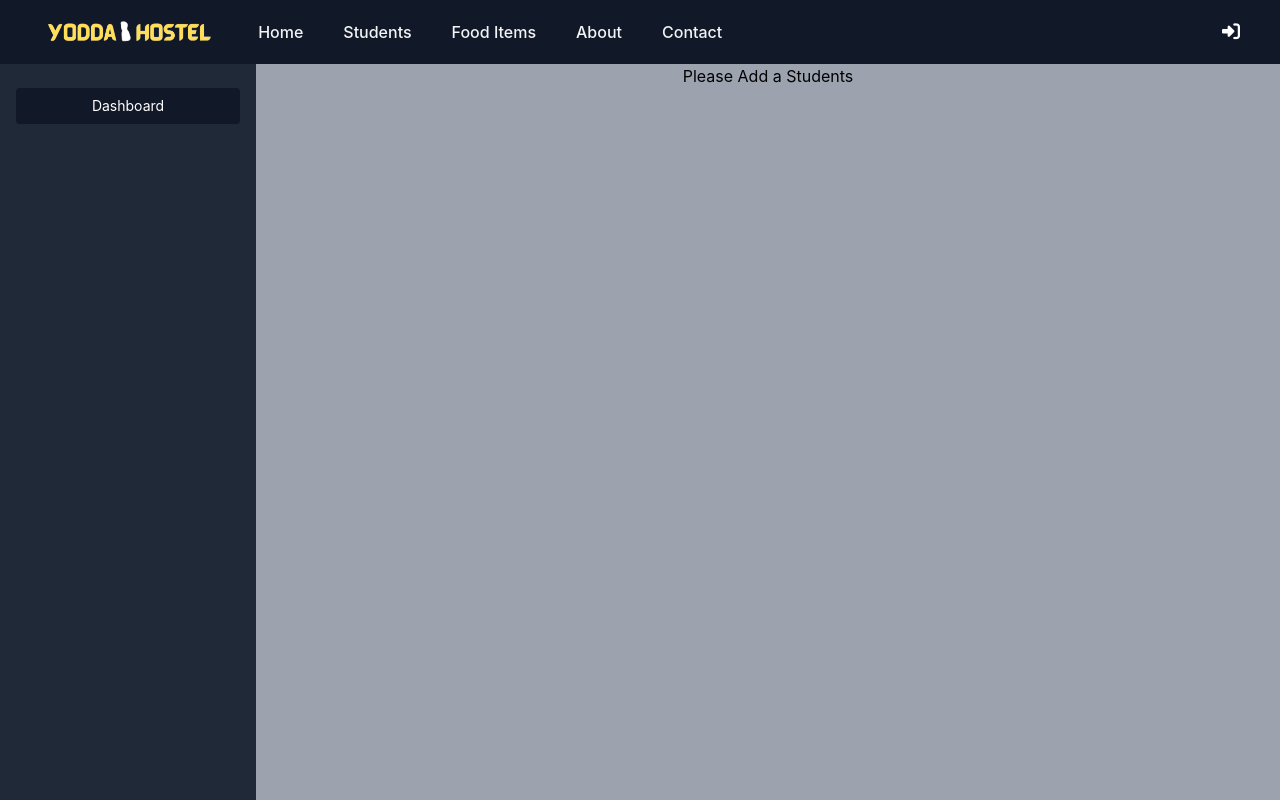
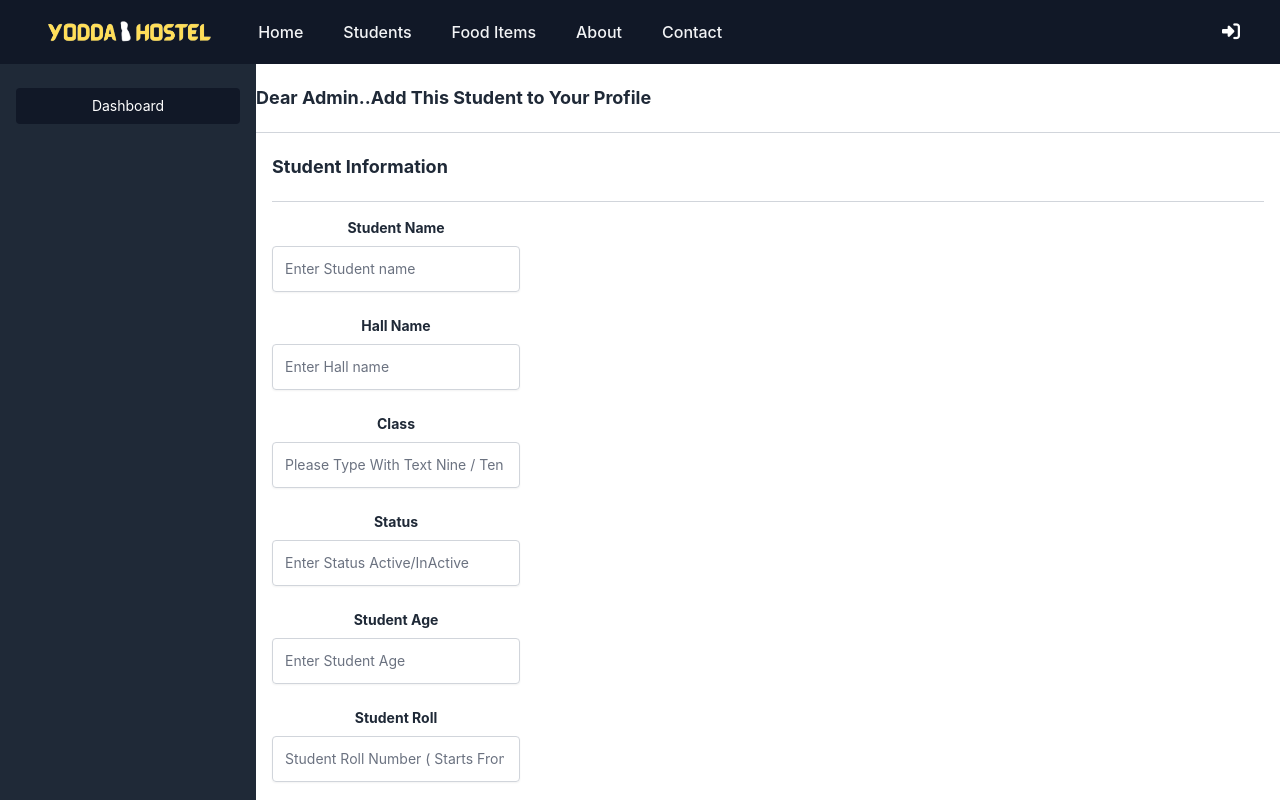
Before and after one commit to Ashraful2880/Client-Yodda-Hostel, a React (Create React App) app: page /dashboard/addStudent in a window 1280 px wide. Shown: the top 800 px of the page. Built offline with nearby package versions, Linux system fonts and the light colour scheme; no server answers.

Commit message:
Add Students Page Added

```diff
--- a/src/Components/Dashboard/AddStudents/AddStudents.js
+++ b/src/Components/Dashboard/AddStudents/AddStudents.js
@@ -1,10 +1,73 @@
 import React from 'react';
 
 const AddStudents = () => {
+
     return (
-        <div className="bg-gray-400 h-screen">
-            <h1>Please Add a Students</h1>
-        </div>
+        <form className="h-full" onSubmit="{handleSubmit}" >
+            <div className="bg-white dark:bg-gray-800">
+                <div className="container mx-auto bg-white dark:bg-gray-800 rounded">
+                    <div className="xl:w-full border-b border-gray-300 dark:border-gray-700 py-5 bg-white dark:bg-gray-800">
+                        <div className="flex w-11/12 mx-auto xl:w-full xl:mx-0 items-center">
+                            <p className="text-lg text-gray-800 dark:text-gray-100 font-bold"> Dear Admin..Add This Student to Your Profile</p>
+                        </div>
+                    </div>
+                </div>
+                <div className="container mx-auto bg-white dark:bg-gray-800 rounded px-4">
+                    <div className="xl:w-full border-b border-gray-300 dark:border-gray-700 py-5">
+                        <div className="flex w-11/12 mx-auto xl:w-full xl:mx-0 items-center">
+                            <p className="text-lg text-gray-800 dark:text-gray-100 font-bold">Student Information</p>
+                        </div>
+                    </div>
+                    <div className="mx-auto pt-4">
+                        <div className="container mx-auto">
+                            <div className="xl:w-1/4 lg:w-1/2 md:w-1/2 flex flex-col mb-6">
+                                <label htmlFor="StudentName" className="pb-2 text-sm font-bold text-gray-800">
+                                    Student Name
+                                </label>
+                                <input type="text" name="name" required className="border border-gray-300 pl-3 py-3 shadow-sm bg-transparent rounded text-sm focus:outline-none focus:border-indigo-700 placeholder-gray-500 text-gray-500" placeholder ="Enter Student name" />
+                            </div>
+                            <div className="xl:w-1/4 lg:w-1/2 md:w-1/2 flex flex-col mb-6">
+                                <label htmlFor="HallName" className="pb-2 text-sm font-bold text-gray-800 dark:text-gray-100">
+                                    Hall Name
+                                </label>
+                                <input type="text" name="hall_name" required className="border border-gray-300 pl-3 py-3 shadow-sm bg-transparent rounded text-sm focus:outline-none focus:border-indigo-700 placeholder-gray-500 text-gray-500" placeholder ="Enter Hall name"/>
+                            </div>
+                            <div className="xl:w-1/4 lg:w-1/2 md:w-1/2 flex flex-col mb-6">
+                                <label htmlFor="class" className="pb-2 text-sm font-bold text-gray-800 dark:text-gray-100">
+                                    Class
+                                </label>
+                                <input type="text" name="class" required className="border border-gray-300 pl-3 py-3 shadow-sm bg-transparent rounded text-sm focus:outline-none focus:border-indigo-700 placeholder-gray-500 text-gray-500" placeholder="Please Type With Text Nine / Ten" />
+                            </div>
+                            <div className="xl:w-1/4 lg:w-1/2 md:w-1/2 flex flex-col mb-6">
+                                <label htmlFor="status" className="pb-2 text-sm font-bold text-gray-800 dark:text-gray-100">
+                                    Status
+                                </label>
+                                <input type="text" name="status" required className="border border-gray-300 pl-3 py-3 shadow-sm bg-transparent rounded text-sm focus:outline-none focus:border-indigo-700 placeholder-gray-500 text-gray-500" placeholder="Enter Status Active/InActive" />
+                            </div>
+                            <div className="xl:w-1/4 lg:w-1/2 md:w-1/2 flex flex-col mb-6">
+                                <label htmlFor="age" className="pb-2 text-sm font-bold text-gray-800 dark:text-gray-100">
+                                    Student Age
+                                </label>
+                                <input type="number" name="age" required className="border border-gray-300 pl-3 py-3 shadow-sm rounded bg-transparent text-sm focus:outline-none focus:border-indigo-700 placeholder-gray-500 text-gray-500" placeholder ="Enter Student Age" />
+                            </div>
+                            <div className="xl:w-1/4 lg:w-1/2 md:w-1/2 flex flex-col mb-6">
+                                <label htmlFor="roll" className="pb-2 text-sm font-bold text-gray-800 dark:text-gray-100">
+                                    Student Roll
+                                </label>
+                                <input type="number" name="roll" required className="border border-gray-300 pl-3 py-3 shadow-sm rounded bg-transparent text-sm focus:outline-none focus:border-indigo-700 placeholder-gray-500 text-gray-500" placeholder ="Student Roll Number ( Starts From 801)" />
+                            </div>
+                        </div>
+                    </div>
+                </div>
+                <div className="container w-3/12 ml-3">
+                    <div className="w-full py-4 sm:px-0 bg-white">
+                        <button className="bg-indigo-700 focus:outline-none transition duration-150 ease-in-out hover:bg-indigo-600 rounded text-white px-8 py-2 text-sm" type="submit">
+                            Submit
+                        </button>
+                    </div>
+                </div>
+            </div>
+        </form>
     );
 };
 
```
